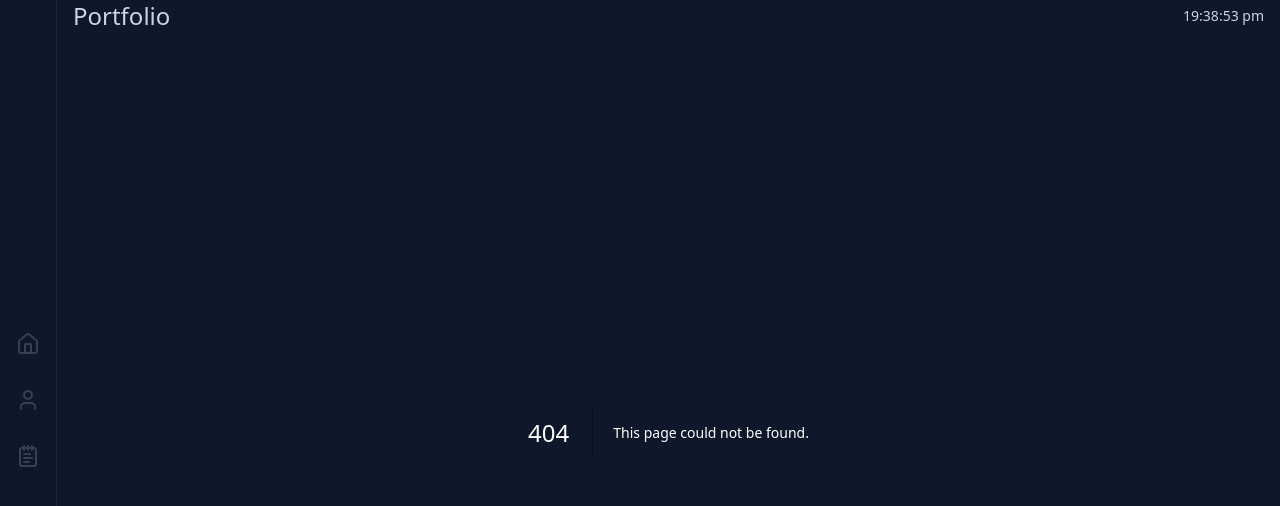
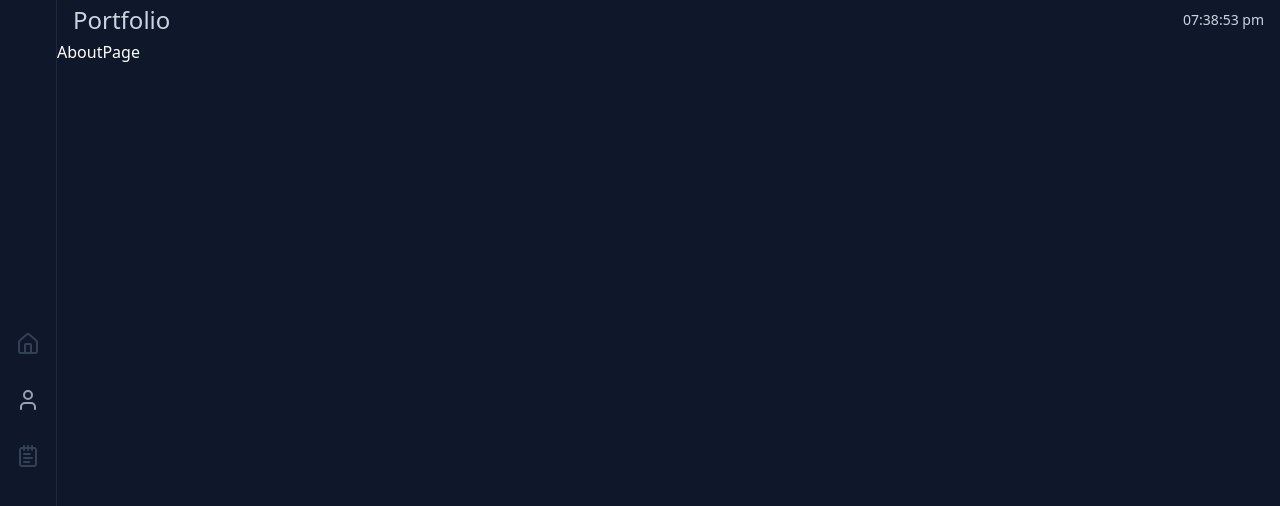
Before and after one commit to yash5459/portfolio, a Next.js app: page /about in a window 1280 px wide. Before the commit this address had no page. Shown: the top 506 px of the page. Built offline with nearby package versions, Linux system fonts and the light colour scheme.

Commit message:
1. changing the profile page to about page 2. changing the timestamp to 12hr format

```diff
--- /dev/null
+++ b/src/app/(routes)/about/page.js
@@ -0,0 +1,9 @@
+import React from 'react'
+
+const AboutPage = () => {
+  return (
+    <div>AboutPage</div>
+  )
+}
+
+export default AboutPage
--- a/src/app/(routes)/profile/page.js
+++ /dev/null
@@ -1,9 +0,0 @@
-import React from 'react'
-
-const ProfilePage = () => {
-  return (
-    <div>ProfilePage</div>
-  )
-}
-
-export default ProfilePage
--- a/src/components/Header.js
+++ b/src/components/Header.js
@@ -10,7 +10,7 @@ const Header = () => {
     const zone = moment.tz.guess();
 
     const updateTime = () => {
-      const tzn = moment().tz(zone).format('HH:mm:ss a');
+      const tzn = moment().tz(zone).format('hh:mm:ss a');
       setCurrentTime(tzn);
     };
 
--- a/src/components/Navbar.js
+++ b/src/components/Navbar.js
@@ -8,7 +8,7 @@ import React from 'react'
 
 const links = [
   { href: '/', label: 'Home', icon: <House className='mr-6 lg:mx-2' /> },
-  { href: '/profile', label: 'Profile', icon: <User className='mr-6 lg:mx-2' /> },
+  { href: '/about', label: 'About', icon: <User className='mr-6 lg:mx-2' /> },
   { href: '/contact', label: 'Contact', icon: <NotepadText className='mr-6 lg:mx-2' /> },
 ]
 
```
